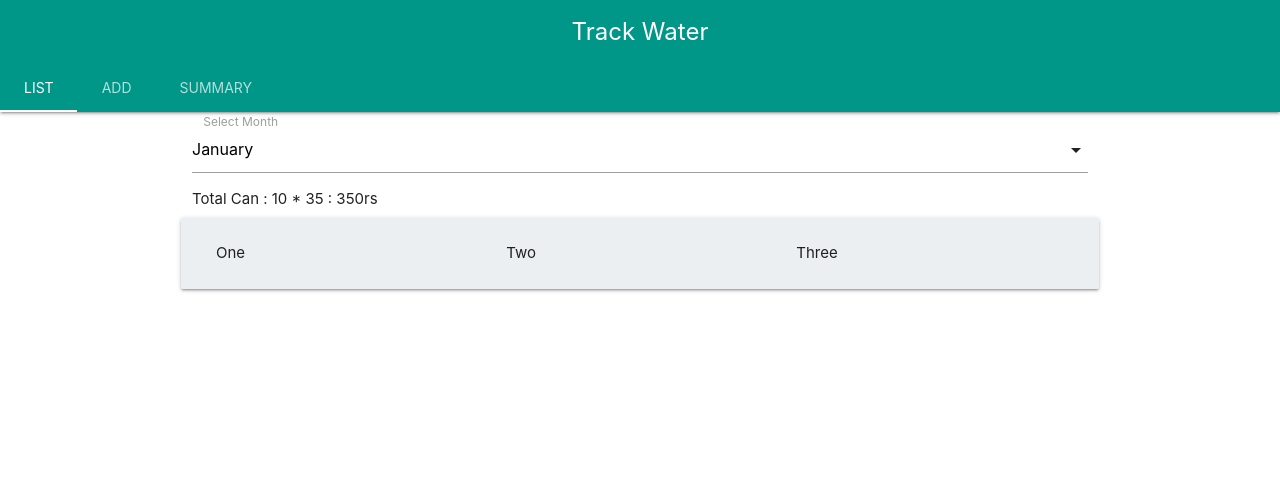
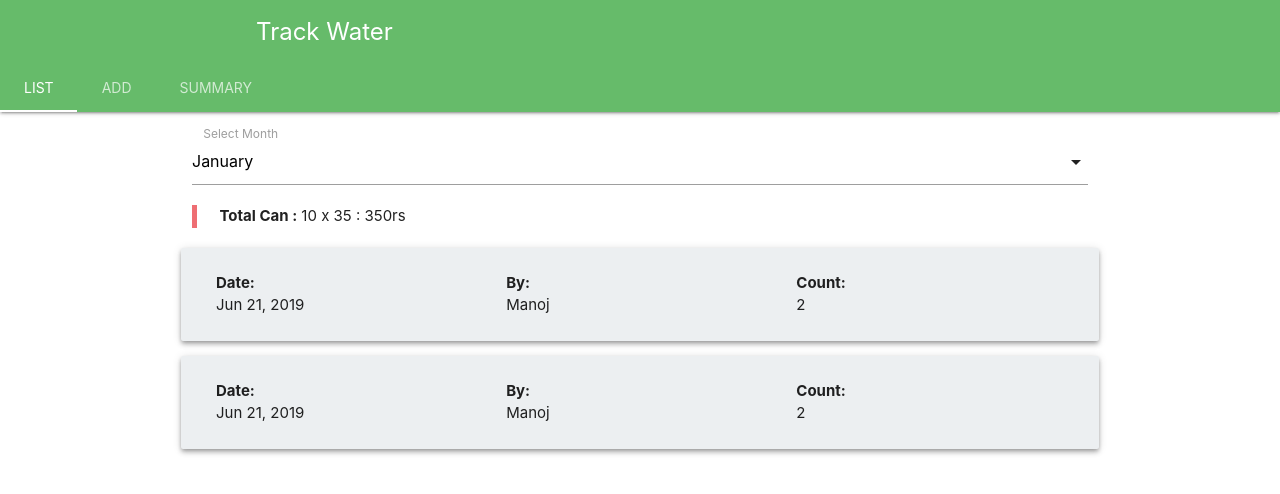
Before and after one commit to mdumanoj/Track-Water, a website: page src/views/index.html in a window 1280 px wide. Drawn offline with nearby package versions, Linux system fonts and the light colour scheme.

Commit message:
Designed List Page

```diff
--- /dev/null
+++ b/manifest.yml
@@ -0,0 +1,4 @@
+applications:
+- name: "Track Water"
+  random-route: true
+  memory: 256M
--- a/src/config/config.js
+++ b/src/config/config.js
@@ -1,5 +1,5 @@
 module.exports = {
-    port : '9000',
+    port : '8080',
     cloudantUrl : 'https://a035a1b0-fb2c-4f92-aa67-1a0db754fb74-bluemix:5b1db80516e3df826b51dcd6d592c96dc3dcc13ccacd082bf4096447f1ee470b@a035a1b0-fb2c-4f92-aa67-1a0db754fb74-bluemix.cloudantnosqldb.appdomain.cloud',
     dbName : 'trackwater'
 };
--- a/src/views/css/style.css
+++ b/src/views/css/style.css
@@ -1,3 +1,11 @@
 .brand-logo {
     font-size: 24px !important;
+    left: 20% !important;
 }
+
+.mt-5 {
+    margin-top: 5rem;
+}
+.text-bold {
+    font-weight: bold;
+}
--- a/src/views/index.html
+++ b/src/views/index.html
@@ -13,9 +13,10 @@
 
 <body>
     <div class="container-fluid">
-        <nav class="navbar-fixed nav-extended teal">
+        <div class="navbar-fixed">
+            <nav class="nav-extended green lighten-1">
                 <div class="nav-wrapper">
-                <a href="#" class="brand-logo center">Track Water</a>
+                    <a href="#" class="brand-logo">Track Water</a>
                 </div>
                 <div class="nav-content">
                     <ul id="navbar-tab" class="tabs tabs-transparent white-text">
@@ -25,8 +26,8 @@
                     </ul>
                 </div>
             </nav>
-
-        <div id="list" class="col s12">
+        </div>
+        <div id="list" class="col s12 mt-5">
             <div class="container">
                 <div class="input-field col s8">
                     <select>
@@ -37,16 +38,45 @@
                     <label>Select Month</label>
                 </div>
                 <div class="col s12">
-                    <span>Total Can : 10 * 35 : 350rs</span>
+                    <blockquote><span class="text-bold">Total Can :</span> 10 x 35 : 350rs</blockquote>
                 </div>
-                <div class="row card-panel blue-grey lighten-5">
-                    <div class="col s4">One</div>
-                    <div class="col s4">Two</div>
-                    <div class="col s4">Three</div>
+                <div class="row card-panel blue-grey lighten-5 z-depth-2">
+                    <div class="col s4">
+                        <span class="text-bold">Date:</span>
+                        <br>
+                        <span>Jun 21, 2019</span>
+                    </div>
+                    <div class="col s4">
+                        <span class="text-bold">By:</span>
+                        <br>
+                        <span>Manoj</span>
+                    </div>
+                    <div class="col s4">
+                        <span class="text-bold">Count:</span>
+                        <br>
+                        <span>2</span>
+                    </div>
+                </div>
+                <div class="row card-panel blue-grey lighten-5 z-depth-2">
+                    <div class="col s4">
+                        <span class="text-bold">Date:</span>
+                        <br>
+                        <span>Jun 21, 2019</span>
+                    </div>
+                    <div class="col s4">
+                        <span class="text-bold">By:</span>
+                        <br>
+                        <span>Manoj</span>
+                    </div>
+                    <div class="col s4">
+                        <span class="text-bold">Count:</span>
+                        <br>
+                        <span>2</span>
                     </div>
                 </div>
             </div>
-        <div id="add" class="col s12">
+        </div>
+        <div id="add" class="col s12 mt-5">
             <div class="container">
                 <form>
                     <div class="input-field col s12">
@@ -78,7 +108,7 @@
                 </form>
             </div>
         </div>
-        <div id="summary" class="col s12">Summary page</div>
+        <div id="summary" class="col s12 mt-5">Summary page</div>
     </div>
     <!--JavaScript at end of body for optimized loading-->
     <script src="https://cdnjs.cloudflare.com/ajax/libs/materialize/1.0.0/js/materialize.min.js"></script>
```
Lines whose indentation alone changed are shown as unchanged.
